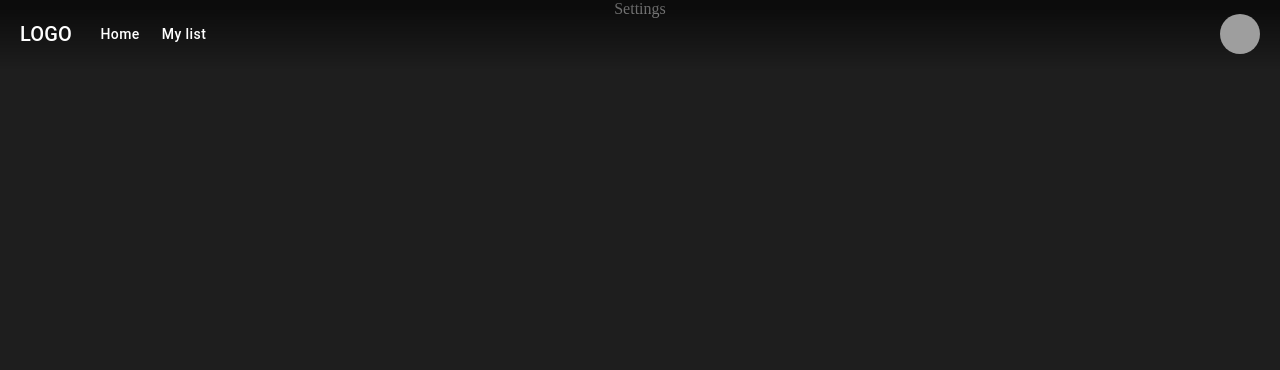
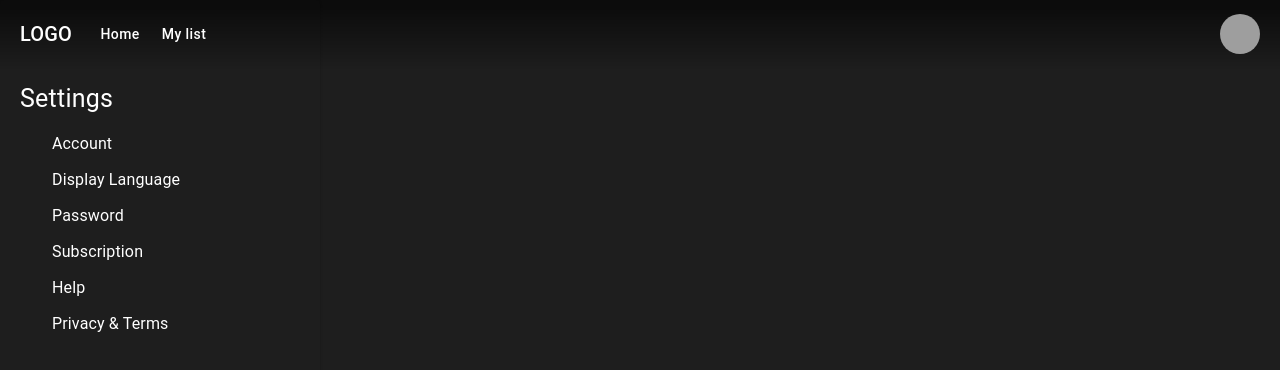
Before and after one commit to agavriliu17/movie-recommendation-ip, a React (Create React App) app: page /settings in a window 1280 px wide. Shown: the top 370 px of the page. Built offline with nearby package versions, Linux system fonts and the light colour scheme; sample sign-in values are in the browser's storage; grey boxes are pictures that could not be loaded.

Commit message:
Update Settings.js

```diff
--- a/src/pages/Settings.js
+++ b/src/pages/Settings.js
@@ -1,9 +1,68 @@
 import React from "react";
-
+import Paper from '@mui/material/Paper';
+import MenuList from '@mui/material/MenuList';
+import MenuItem from '@mui/material/MenuItem';
+import ListItemText from '@mui/material/ListItemText';
+import ListItemIcon from '@mui/material/ListItemIcon';
+import Typography from '@mui/material/Typography';
 import PageLayout from "./PageLayout";
 
 const Settings = () => {
-  return <PageLayout>Settings</PageLayout>;
+  return <PageLayout>
+    <Paper sx={{ width: 320, maxWidth: '100%', height: '100%',position: 'absolute',top: 0, left: 0 }}>
+      <Typography ml="20px" fontSize="25px" mt={10}>
+          Settings
+        </Typography>
+      <MenuList>
+        <MenuItem>
+          <ListItemIcon>
+
+          </ListItemIcon>
+          <ListItemText>Account</ListItemText>
+          <Typography variant="body2" color="text.secondary">
+
+          </Typography>
+        </MenuItem>
+        <MenuItem>
+          <ListItemIcon>
+
+          </ListItemIcon>
+          <ListItemText>Display Language</ListItemText>
+          <Typography variant="body2" color="text.secondary">
+
+          </Typography>
+        </MenuItem>
+        <MenuItem>
+          <ListItemIcon>
+          </ListItemIcon>
+          <ListItemText>Password</ListItemText>
+          <Typography variant="body2" color="text.secondary">
+          </Typography>
+        </MenuItem>
+        <MenuItem>
+          <ListItemIcon>
+          </ListItemIcon>
+          <ListItemText>Subscription</ListItemText>
+          <Typography variant="body2" color="text.secondary">
+          </Typography>
+        </MenuItem>
+        <MenuItem>
+          <ListItemIcon>
+          </ListItemIcon>
+          <ListItemText>Help</ListItemText>
+          <Typography variant="body2" color="text.secondary">
+          </Typography>
+        </MenuItem>
+        <MenuItem>
+          <ListItemIcon>
+          </ListItemIcon>
+          <ListItemText>Privacy & Terms </ListItemText>
+          <Typography variant="body2" color="text.secondary">
+          </Typography>
+        </MenuItem>
+      </MenuList>
+    </Paper>
+  </PageLayout>;
 };
 
 export default Settings;
```
